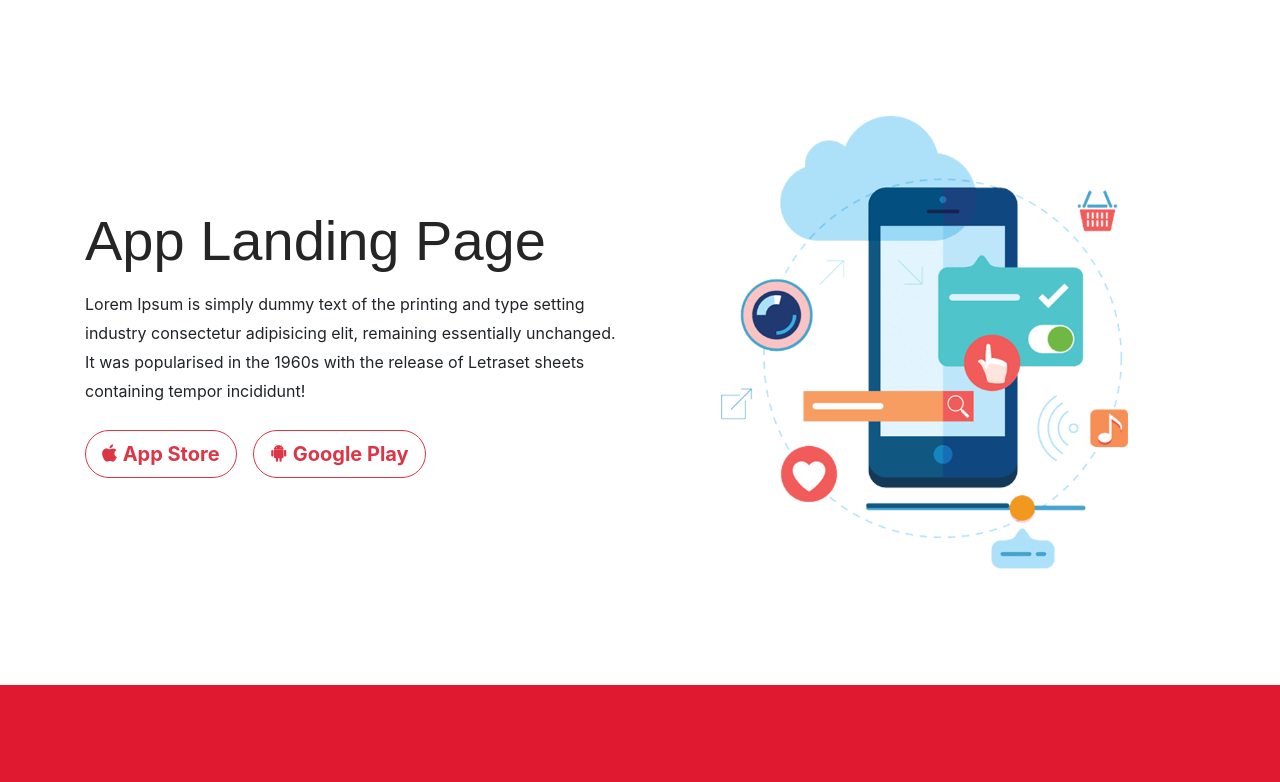
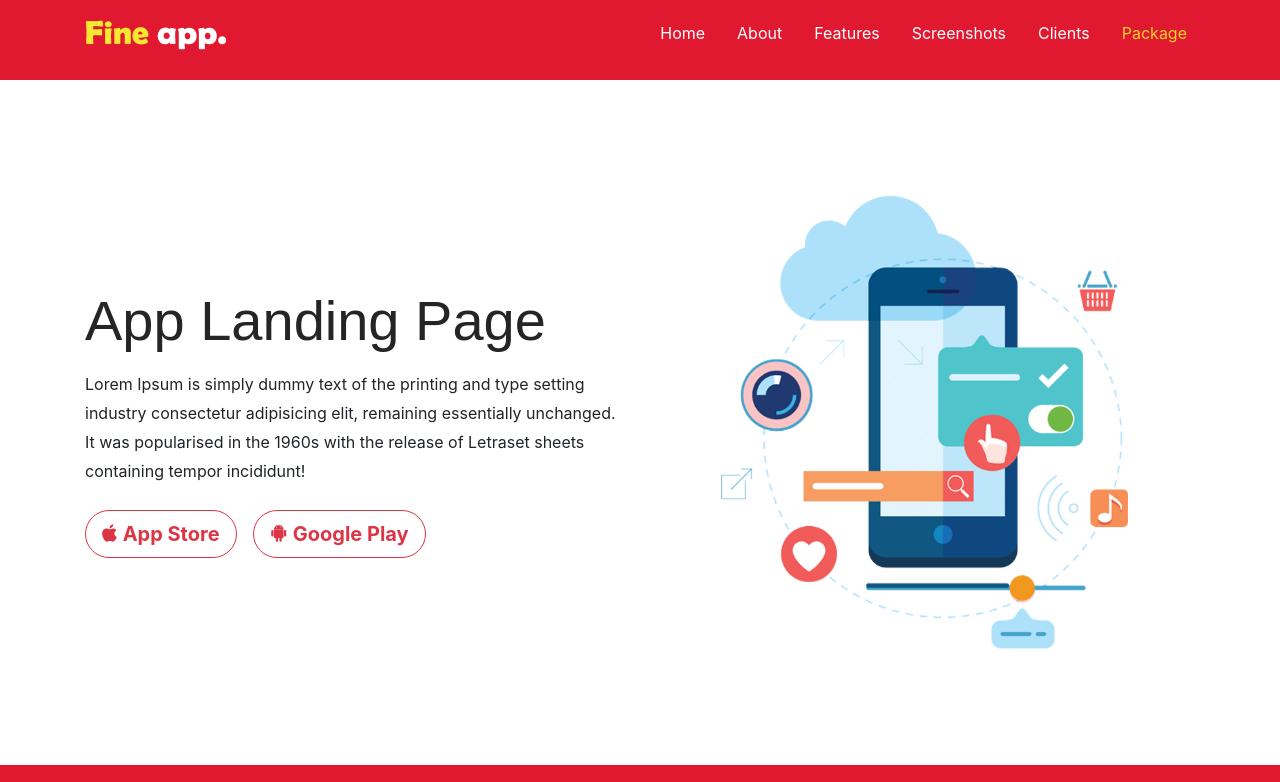
Before and after one commit to Rasel141/Fine-App, a website: page index.html in a window 1280 px wide. Shown: the top 782 px of the page. Drawn offline with nearby package versions, Linux system fonts and the light colour scheme.

Commit message:
completed smooth scroling and smooth navbar

```diff
--- a/index.html
+++ b/index.html
@@ -24,11 +24,57 @@
   <title>Hello, world!</title>
 </head>
 
-<body>
+<body data-spy="scroll" data-target=".fixed-top" data-offset="80" >
 
+  <header class="header" id="home">
 
+    <nav class="navbar fixed-top navbar-expand-lg">
+      <div class="container">
+        <div class="logo-box">
+          <a class="navbar-brand" href="#">
+            <img src="./img/logo.png" alt="Logo" class="img-fluid logo">
+          </a>
+        </div>
 
-  <header class="header u-padding-y">
+        <button class="navbar-toggler" type="button" data-toggle="collapse" data-target="#navbarNav" aria-controls="navbarNav" aria-expanded="false"
+          aria-label="Toggle navigation">
+          <span class="navbar-toggler-icon"></span>
+        </button>
+        <div class="collapse navbar-collapse" id="navbarNav">
+          <ul class="navbar-nav ml-auto">
+            <li class="nav-item">
+              <a class="nav-link smooth-scroll" href="#home">Home
+                <span class="sr-only">(current)</span>
+              </a>
+            </li>
+            <li class="nav-item">
+              <a class="nav-link smooth-scroll" href="#about">About</a>
+            </li>
+            <li class="nav-item">
+              <a class="nav-link smooth-scroll" href="#features">Features</a>
+            </li>
+            <li class="nav-item">
+              <a class="nav-link smooth-scroll" href="#screenshots">Screenshots</a>
+            </li>
+            <li class="nav-item">
+              <a class="nav-link smooth-scroll" href="#clients">Clients</a>
+            </li>
+            <li class="nav-item">
+              <a class="nav-link smooth-scroll" href="#package">Package</a>
+            </li>
+          </ul>
+        </div>
+
+      </div>
+      <!-- .container -->
+    </nav>
+
+  </header>
+
+  <main>
+
+    <!-- Landing -->
+    <section class="landing-section u-padding-y" >
 
       <div class="container">
         <div class="row">
@@ -70,12 +116,11 @@
       </div>
       <!-- .container -->
 
-  </header>
+    </section>
 
-  <main>
 
     <!-- About -->
-    <section class="section-about u-padding-y">
+    <section class="section-about u-padding-y" id="about">
 
       <div class="container">
         <div class="row">
@@ -102,7 +147,7 @@
     </section>
 
     <!-- Feature -->
-    <section class="section-feature u-padding-y">
+    <section class="section-feature u-padding-y" id="features">
 
       <div class="container">
 
@@ -219,7 +264,7 @@
     </section>
 
     <!-- Subscribe -->
-    <section class="section-subscribe u-padding-y text-center position-relative">
+    <section class="section-subscribe u-padding-y text-center position-relative" id="subscribe">
       <div class="container">
         <div class="row d-flex justify-content-center">
 
@@ -246,7 +291,7 @@
     </section>
 
     <!-- Screenshot -->
-    <section class="section-screenshot u-padding-y">
+    <section class="section-screenshot u-padding-y" id="screenshots">
       <div class="container">
 
         <div class="heading-secondary text-white text-center">
@@ -290,7 +335,7 @@
     </section>
 
     <!-- Clients -->
-    <section class="section-clients u-padding-y">
+    <section class="section-clients u-padding-y" id="clients">
       <div class="container">
         <h3 class="u-margin-bottom-large text-center">Clients</h3>
 
@@ -355,7 +400,7 @@
     </section>
 
     <!-- Package -->
-    <section class="section-package u-padding-y">
+    <section class="section-package u-padding-y" id="package">
       <div class="container">
         <div class="heading-secondary text-white text-center">
           <h3 class="u-margin-bottom-medium">Packages</h3>
@@ -379,11 +424,17 @@
 
                 <div class="package__details">
                   <ul>
-                    <li><b>300MB</b> Disk Space</li>
-                    <li><b>200MB</b> Bandwidth</li>
-                    <li><b>4</b> Subdomains</li>
-                    <li><b>6</b> Email Accounts</li>
-                    <li><del>Webmail Support</del></li>
+                    <li>
+                      <b>300MB</b> Disk Space</li>
+                    <li>
+                      <b>200MB</b> Bandwidth</li>
+                    <li>
+                      <b>4</b> Subdomains</li>
+                    <li>
+                      <b>6</b> Email Accounts</li>
+                    <li>
+                      <del>Webmail Support</del>
+                    </li>
                   </ul>
                 </div>
 
@@ -412,11 +463,17 @@
 
                 <div class="package__details">
                   <ul>
-                    <li><b>600MB</b> Disk Space</li>
-                    <li><b>300MB</b> Bandwidth</li>
-                    <li><b>4</b> Subdomains</li>
-                    <li><b>12</b> Email Accounts</li>
-                    <li><del>Webmail Support</del></li>
+                    <li>
+                      <b>600MB</b> Disk Space</li>
+                    <li>
+                      <b>300MB</b> Bandwidth</li>
+                    <li>
+                      <b>4</b> Subdomains</li>
+                    <li>
+                      <b>12</b> Email Accounts</li>
+                    <li>
+                      <del>Webmail Support</del>
+                    </li>
                   </ul>
                 </div>
 
@@ -445,10 +502,14 @@
 
                 <div class="package__details">
                   <ul>
-                    <li><b>1.5GB</b> Disk Space</li>
-                    <li><b>1.2GB</b> Bandwidth</li>
-                    <li><b>14</b> Subdomains</li>
-                    <li><b>26</b> Email Accounts</li>
+                    <li>
+                      <b>1.5GB</b> Disk Space</li>
+                    <li>
+                      <b>1.2GB</b> Bandwidth</li>
+                    <li>
+                      <b>14</b> Subdomains</li>
+                    <li>
+                      <b>26</b> Email Accounts</li>
                     <li>Webmail support </li>
                   </ul>
                 </div>
@@ -475,15 +536,33 @@
       <div class="footer__box">
 
         <ul class="footer__list nav justify-content-center">
-              <li class="footer__item "><a href="#" class="footer__link"> <i class="fab fa-twitter"></i> </a></li>
-              <li class="footer__item "><a href="#" class="footer__link"> <i class="fab fa-facebook-f"></i> </a></li>
-              <li class="footer__item "><a href="#" class="footer__link"> <i class="fab fa-google-plus-g"></i></a></li>
-              <li class="footer__item "><a href="#" class="footer__link"> <i class="fab fa-instagram"></i> </a></li>
+          <li class="footer__item ">
+            <a href="#" class="footer__link">
+              <i class="fab fa-twitter"></i>
+            </a>
+          </li>
+          <li class="footer__item ">
+            <a href="#" class="footer__link">
+              <i class="fab fa-facebook-f"></i>
+            </a>
+          </li>
+          <li class="footer__item ">
+            <a href="#" class="footer__link">
+              <i class="fab fa-google-plus-g"></i>
+            </a>
+          </li>
+          <li class="footer__item ">
+            <a href="#" class="footer__link">
+              <i class="fab fa-instagram"></i>
+            </a>
+          </li>
         </ul>
 
         <div class="footer__text">
           <p class="d-inline">Copyright FineApp 2018</p>
-              <span>Template design by <a href="https://www.facebook.com/RaselHossainSE" class="text-danger">Rasel Hossain</a></span>
+          <span>Template design by
+            <a href="https://www.facebook.com/RaselHossainSE" class="text-danger">Rasel Hossain</a>
+          </span>
         </div>
 
       </div>
@@ -514,6 +593,9 @@
   <!-- Owl Carousel -->
   <script src="./node_modules/owl.carousel/dist/owl.carousel.js"></script>
 
+  <!-- Jquery Easing Smooth scrolling -->
+  <script src="./node_modules/jquery.easing/jquery.easing.min.js"></script>
+
   <!-- Custom Js -->
   <script src="js/script.js"></script>
 
--- a/js/script.js
+++ b/js/script.js
@@ -56,3 +56,40 @@ $('.section-clients__list').owlCarousel({
         }
     }
 });
+
+
+/*=================================================
+                    NAVIGATION
+===================================================*/
+// show/hide transparent black navigation
+$(function () {
+
+    $(window).scroll(function () {
+        if ($(this).scrollTop() < 50) {
+            // hide nav
+            $("nav").removeClass("header-nav");
+
+            // $("#back-to-top").fadeOut();
+        } else {
+            // show nav
+            $("nav").addClass("header-nav");
+            // $("#back-to-top").fadeIn();
+        }
+    });
+
+});
+
+// Smooth scrolling
+$(function () {
+
+    $("a.smooth-scroll").click(function (event) {
+        event.preventDefault();
+
+        var section = $(this).attr("href");
+
+        $("html, body").animate({
+            scrollTop: $(section).offset().top - 64
+        }, 1250, "easeInOutExpo");
+    });
+
+});
--- a/package.json
+++ b/package.json
@@ -27,6 +27,7 @@
     "bootstrap": "^4.0.0",
     "concat": "^1.0.3",
     "jquery": "^3.3.1",
+    "jquery.easing": "^1.4.1",
     "node-sass": "^4.7.2",
     "npm-run-all": "^4.1.2",
     "owl.carousel": "^2.2.0",
--- /dev/null
+++ b/sass/base/_base.scss
@@ -0,0 +1,26 @@
+*,
+*::after,
+*::before {
+  margin: 0;
+  padding: 0;
+  box-sizing: inherit;
+}
+
+html {
+
+}
+
+body {
+  box-sizing: border-box;
+
+}
+
+a {
+    color: $color-white;
+    transition: all .8s ease;
+
+}
+a:hover,
+a:active {
+    color: $color-secondary;
+}
--- a/sass/layout/_header.scss
+++ b/sass/layout/_header.scss
@@ -0,0 +1,22 @@
+.header {
+    background: $color-primary;
+    min-height: 80px;
+}
+
+.logo {
+    width: 65%;
+}
+
+ul.navbar-nav>li>a.active {
+    color: $color-secondary;
+}
+
+ul.navbar-nav>li>a {
+    margin-left: 1rem;
+}
+.navbar {
+    transition: all .5s ease-in-out;
+}
+.header-nav {
+    background: rgba(0, 0, 0, .87);
+}
--- a/sass/main.scss
+++ b/sass/main.scss
@@ -4,6 +4,7 @@
 @import "./abstracts/variable";
 
 
+@import "./base/base";
 @import "./base/typography";
 @import "./base/utilities";
 
```
Also changed, not shown: css/style.css, 1 other file. Lines whose indentation alone changed are shown as unchanged.
